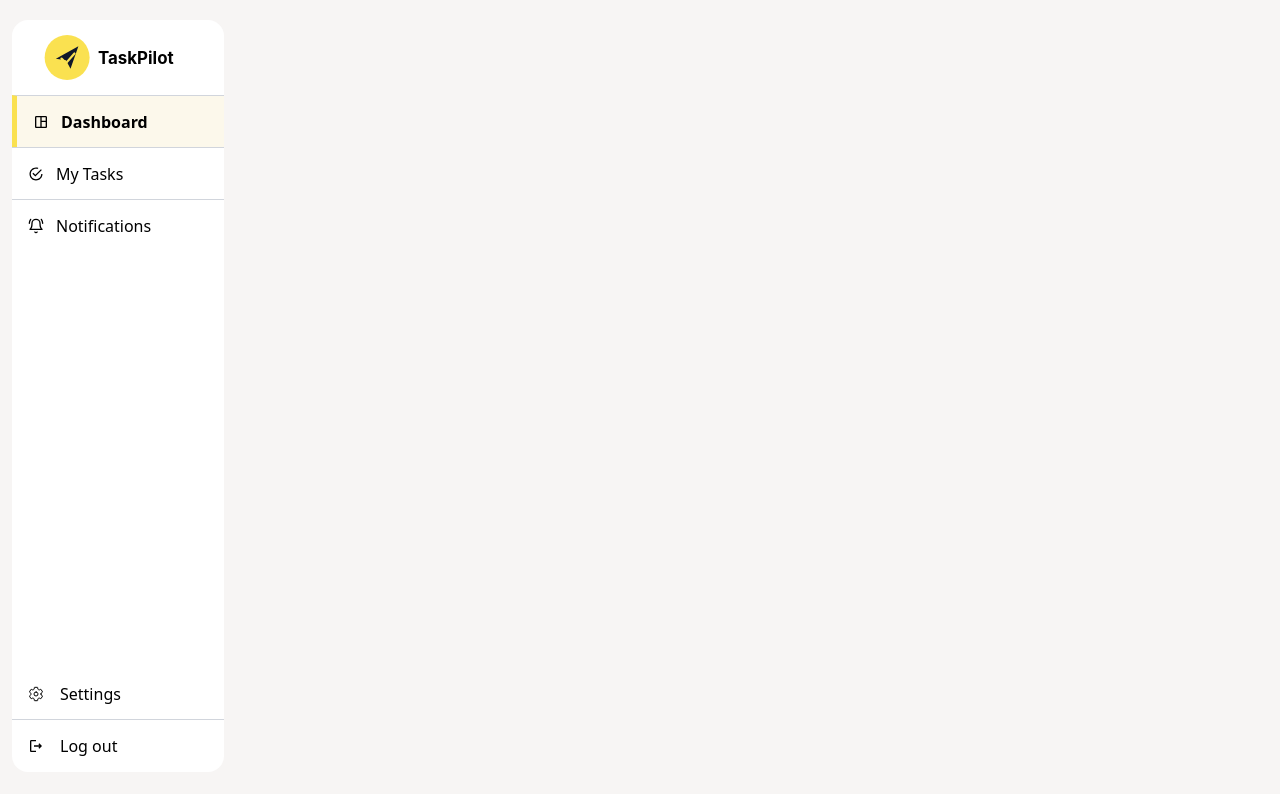
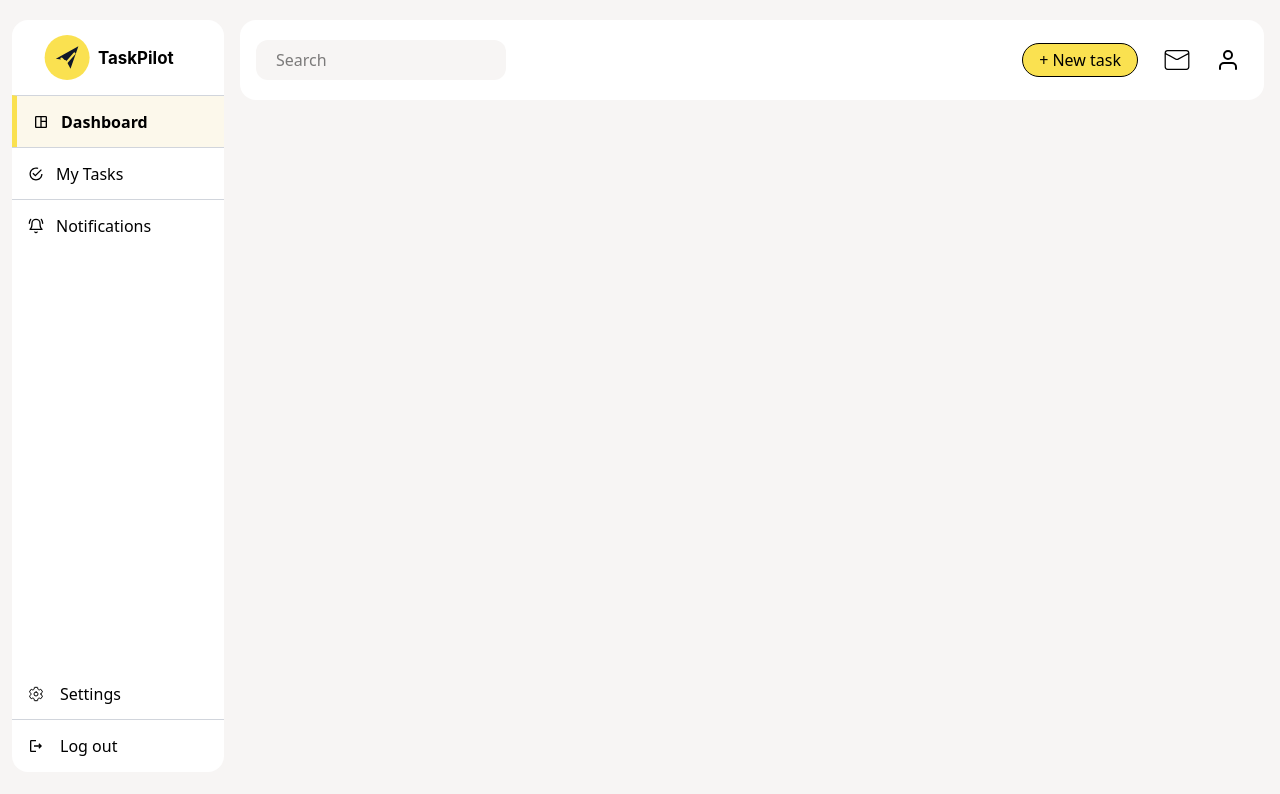
Before and after one commit to mgalen007/TaskPilot, a React (Vite) app: page /dashboard in a window 1280 px wide. Shown: the top 794 px of the page. Built offline with nearby package versions, Linux system fonts and the light colour scheme.

Commit message:
Finish Topbar component, Create pages

```diff
--- a/src/components/Topbar.jsx
+++ b/src/components/Topbar.jsx
@@ -0,0 +1,19 @@
+import { CiMail, CiUser } from "react-icons/ci"
+import { FiUser } from "react-icons/fi"
+
+function Topbar() {
+    return (
+        <div className="bg-white rounded-2xl h-[10vh] mt-5 flex justify-between w-[100%] mr-4 items-center pl-4 pr-6">
+            <form className="w-[250px]">
+                <input type="text" placeholder="Search" className="w-[100%] bg-[#f7f5f4] px-5 py-2 rounded-xl focus:outline-none"></input>
+            </form>
+            <div className="flex items-center gap-6">
+                <button className="border-1 py-1 px-4 bg-[#fae150] rounded-3xl cursor-pointer">+ New task</button>
+                <CiMail className="text-3xl" title="Messages" />
+                <FiUser className="text-2xl" title="Profile" />
+            </div>
+        </div>
+    )
+}
+
+export default Topbar
--- a/src/pages/Dashboard.jsx
+++ b/src/pages/Dashboard.jsx
@@ -1,10 +1,12 @@
 import Sidebar from '../components/Sidebar'
+import Topbar from '../components/Topbar'
 
 function Dashboard() {
     return (
-        <>
+        <div className="flex gap-4">
             <Sidebar />
-        </>
+            <Topbar />
+        </div>
     )
 }
 
--- a/src/pages/Notifications.jsx
+++ b/src/pages/Notifications.jsx
@@ -0,0 +1 @@
+export default function Notifications() {}
--- a/src/pages/Settings.jsx
+++ b/src/pages/Settings.jsx
@@ -0,0 +1 @@
+export default function Settings() {}
--- a/src/pages/Tasks.jsx
+++ b/src/pages/Tasks.jsx
@@ -0,0 +1 @@
+export default function Tasks() {}
```
Also changed, not shown: src/components/Sidebar.jsx (+5 -4 lines).
